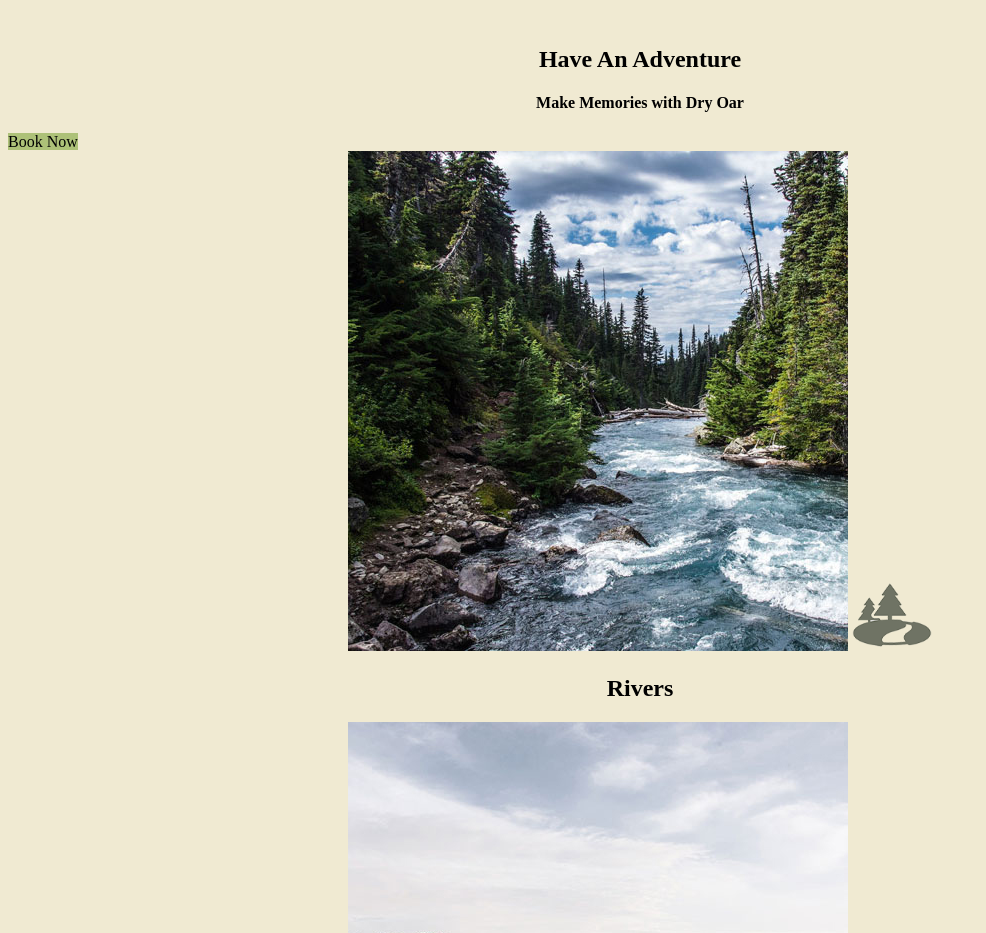
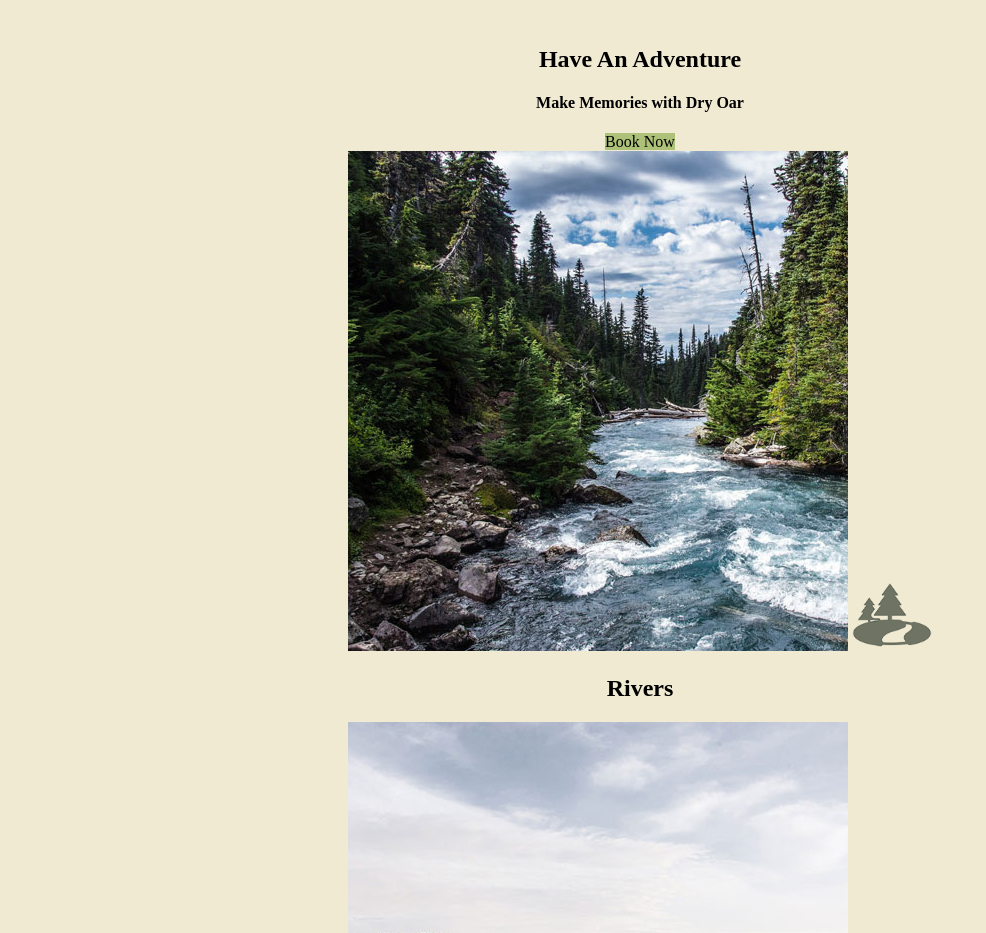
Before and after one commit to jaredmwolff/wdd130, a plain HTML site: page wwr/wwr/index.html in a window 1280 px wide. Shown: the part 880-1813 px from the top of the page, without its empty margins (0-986 px from the left). Drawn offline with Linux system fonts and the light colour scheme.

Commit message:
this is annoying

```diff
--- a/wwr/wwr/styles/style.css
+++ b/wwr/wwr/styles/style.css
@@ -17,7 +17,7 @@ nav a{
     text-align: center;
 }
 
-.button_box{
+.button-box{
     text-align: center;
 }
 
```
